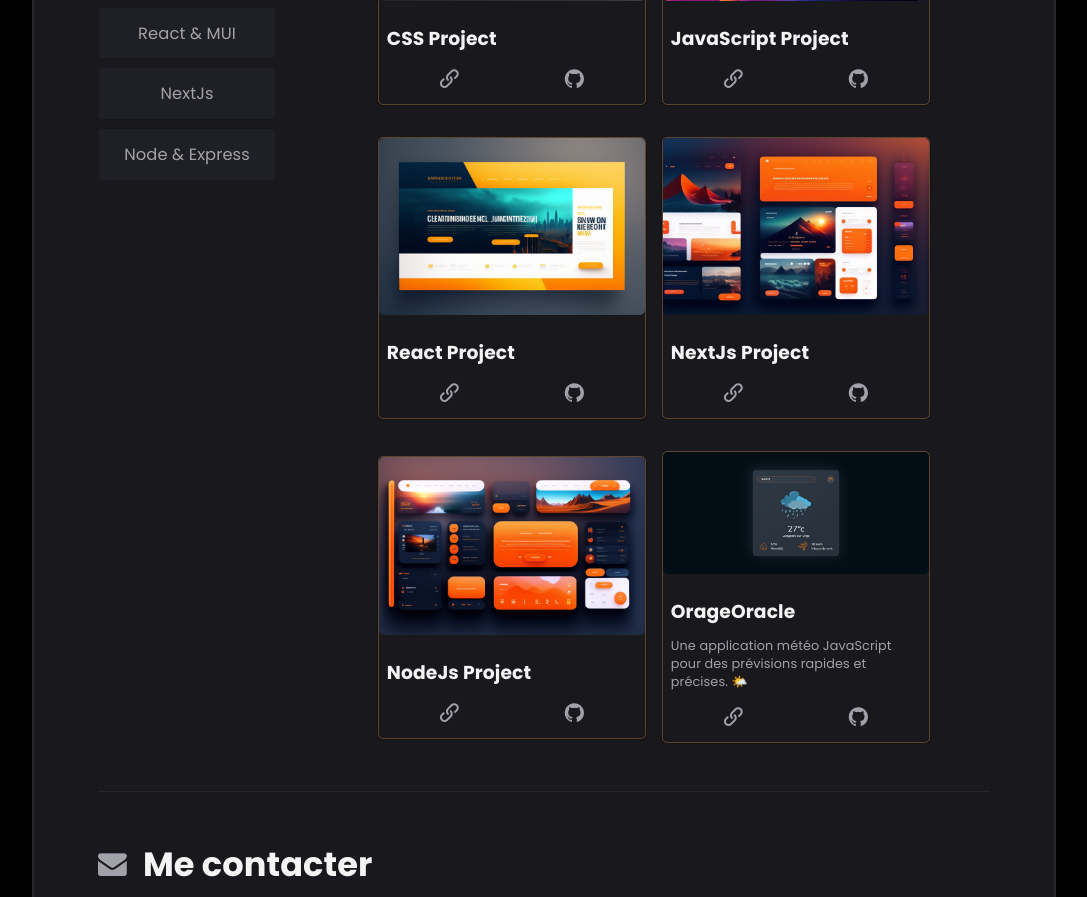
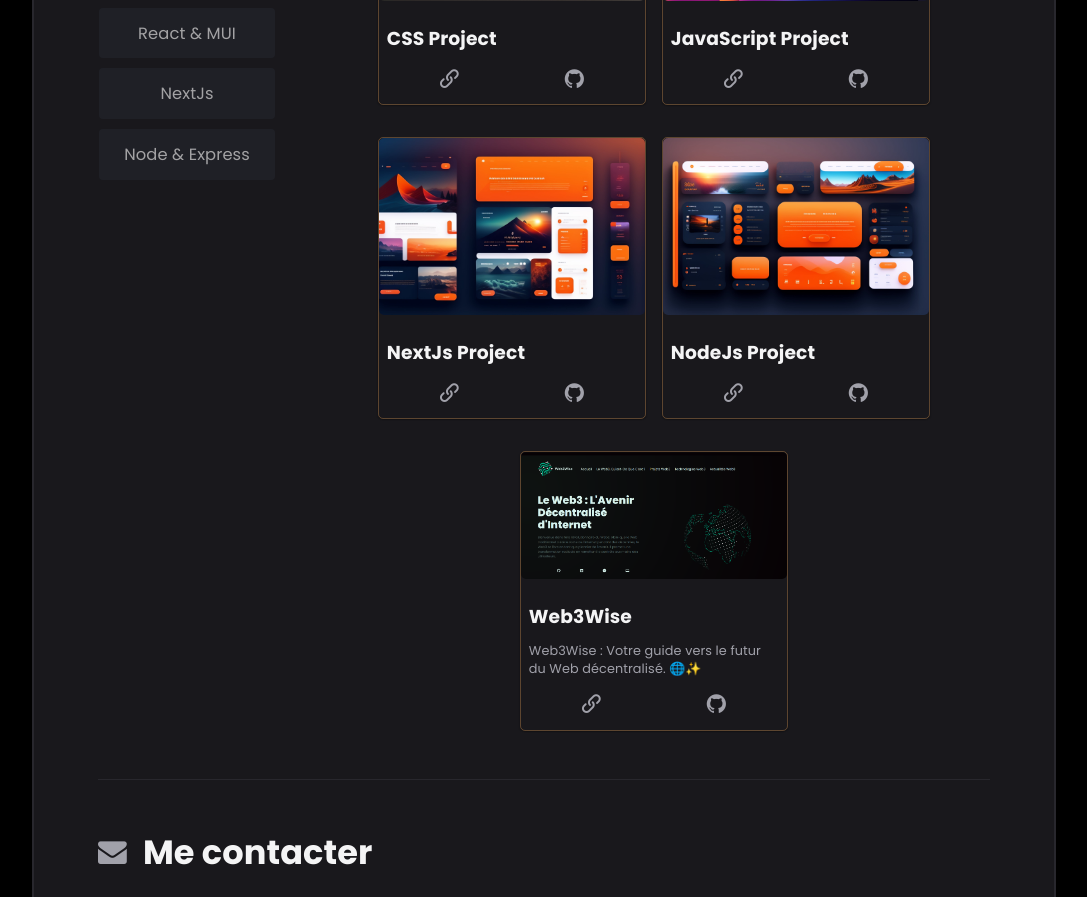
Before and after one commit to OlivierMaria/Portfolio, a React (Vite) app: page / in a window 1280 px wide. Shown: the part 800-1697 px from the top of the page, without its empty margins (96-1183 px from the left). Built offline with nearby package versions, Linux system fonts and the light colour scheme.

Commit message:
removing OrageOracle and adding the web3wise project

```diff
--- a/src/components/3-main/Main.jsx
+++ b/src/components/3-main/Main.jsx
@@ -89,9 +89,15 @@
                   <h1 className="title">{item.projectTitle}</h1>
                   <p className="subtitle">{item.subtitle}</p>
                   <div className="flex icons">
-                    <div className="icon-link"></div>
                     <a
-                      href="https://github.com/OlivierMaria/OrageOracle"
+                      href={item.links}
+                      target="_blank"
+                      rel="noopener noreferrer"
+                    >
+                      <div className="icon-link"></div>
+                    </a>
+                    <a
+                      href={item.github}
                       target="_blank"
                       rel="noopener noreferrer"
                     >
--- a/src/components/3-main/myProjects.js
+++ b/src/components/3-main/myProjects.js
@@ -9,7 +9,6 @@
     category: ["javascript"],
     imgPath: "./02.jpg",
   },
-  { projectTitle: "React project", category: ["react"], imgPath: "./03.jpg" },
   { projectTitle: "NextJs project", category: ["nextJs"], imgPath: "./04.jpg" },
   {
     projectTitle: "NodeJs project",
@@ -17,10 +16,11 @@
     imgPath: "./05.jpg",
   },
   {
-    projectTitle: "OrageOracle",
-    category: ["javascript"],
-    imgPath: "./OrageOracle.png",
-    subtitle:
-      "Une application météo JavaScript pour des prévisions rapides et précises. 🌤️",
+    projectTitle: "Web3Wise",
+    category: ["react"],
+    imgPath: "./web3wise.png",
+    subtitle: "Web3Wise : Votre guide vers le futur du Web décentralisé. 🌐✨",
+    links: "https://web3wise.netlify.app/",
+    github: "https://github.com/OlivierMaria/Web3Wise",
   },
 ];
```
Also changed, not shown: public/web3wise.png (added).
